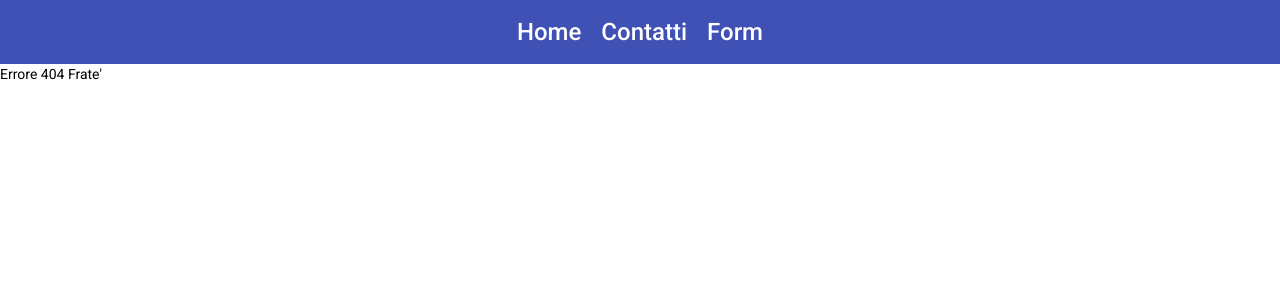
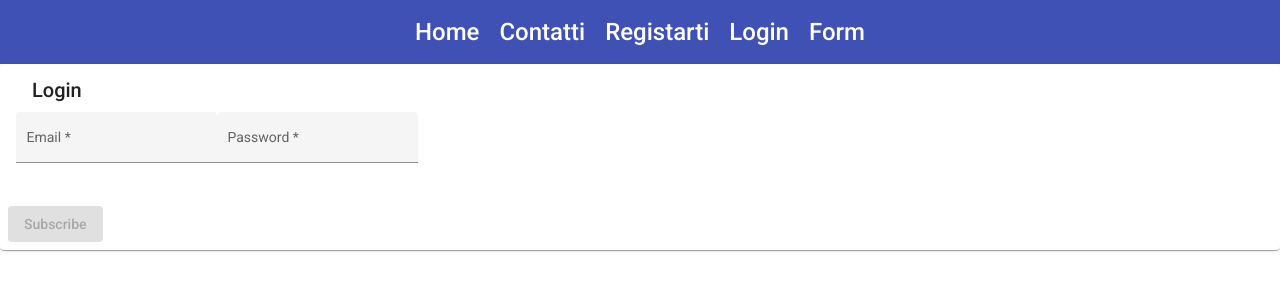
Before and after one commit to Amin23ElKassimi/angular-form, an Angular app: page /signin in a window 1280 px wide. Before the commit this address led to /404. Shown: the top 300 px of the page. Built offline with nearby package versions, Linux system fonts and the light colour scheme.

Commit message:
-✅ signin component created and configured

```diff
--- a/package.json
+++ b/package.json
@@ -20,6 +20,7 @@
     "@angular/platform-browser": "^14.2.0",
     "@angular/platform-browser-dynamic": "^14.2.0",
     "@angular/router": "^14.2.0",
+    "angular-form": "file:",
     "rxjs": "~7.5.0",
     "tslib": "^2.3.0",
     "zone.js": "~0.11.4"
--- a/src/app/app-routing.module.ts
+++ b/src/app/app-routing.module.ts
@@ -9,12 +9,14 @@ import { AuthGuard } from './auth/auth.guard';
 import { ReactiveFormComponent } from './reactive-form/reactive-form.component';
 import { UpdateformComponent } from './components/updateform/updateform.component';
 import { SignupComponent } from './components/signup/signup.component';
+import { SigninComponent } from './components/signin/signin.component';
 
 const routes: Routes = [
   { path: '', pathMatch: 'full', redirectTo: '/' },
   { path: '', component: HomeComponent },
   { path: 'about', component: AboutComponent },
   { path: 'signup', component: SignupComponent },
+  { path: 'signin', component: SigninComponent },
   {
     path: 'contatti', component: ContattiComponent, canActivate: [AuthGuard],
     canActivateChild: [AuthGuard],
--- a/src/app/app.component.html
+++ b/src/app/app.component.html
@@ -4,6 +4,8 @@
   <div class="toolbar-content">
     <a routerLink="/">Home</a>
     <a routerLink="/contatti">Contatti</a>
+    <a routerLink="/signup">Registarti</a>
+    <a routerLink="/signin">Login</a>
     <a routerLink="/form">Form</a>
   </div>
 </mat-toolbar>
--- a/src/app/app.module.ts
+++ b/src/app/app.module.ts
@@ -25,6 +25,7 @@ import { ContattiComponent } from './components/contatti/contatti.component';
 import { NotfoundComponent } from './components/notfound/notfound.component';
 import { UpdateformComponent } from './components/updateform/updateform.component';
 import { SignupComponent } from './components/signup/signup.component';
+import { SigninComponent } from './components/signin/signin.component';
 
 @NgModule({
   declarations: [
@@ -38,6 +39,7 @@ import { SignupComponent } from './components/signup/signup.component';
     NotfoundComponent,
     UpdateformComponent,
     SignupComponent,
+    SigninComponent,
   ],
   imports: [
     BrowserModule,
--- a/src/app/auth/auth.service.ts
+++ b/src/app/auth/auth.service.ts
@@ -6,9 +6,11 @@ import { Injectable } from '@angular/core';
 })
 export class AuthService {
 
+  APIKey = 'AIzaSyD8WtMJ9dwkVcG4c9052GLyo_9SIGUKr0U'
   isLoggedIn = true
   IsAdmin = true
-  url: string = "https://identitytoolkit.googleapis.com/v1/accounts:signUp?key=AIzaSyD8WtMJ9dwkVcG4c9052GLyo_9SIGUKr0U"
+  signUpUrl: string = `https://identitytoolkit.googleapis.com/v1/accounts:signUp?key==${this.APIKey}`
+  signInUrl: string = `https://identitytoolkit.googleapis.com/v1/accounts:signInWithPassword?key=${this.APIKey}`
 
   constructor(private http: HttpClient) { }
 
@@ -23,7 +25,12 @@ export class AuthService {
 
   signUP(body: {}) {
     // Header, body
-    return this.http.post(this.url, body)
+    return this.http.post(this.signUpUrl, body)
+  }
+
+  signIn(body: {}) {
+    // Header, body
+    return this.http.post(this.signInUrl, body)
   }
 
 }
--- /dev/null
+++ b/src/app/components/signin/signin.component.html
@@ -0,0 +1,28 @@
+<!-- updateform.component.html -->
+<div class="form-container">
+  <form #subform="ngForm" (ngSubmit)="onSubmit(subform)">
+    <mat-card>
+      <mat-card-header>
+        <mat-card-title>Login</mat-card-title>
+      </mat-card-header>
+      <!-- Card -->
+      <mat-card-content>
+        <!-- EMAIL -->
+        <mat-form-field appearance="fill" class="full-width">
+          <mat-label>Email</mat-label>
+          <input matInput name="email" type="email" required ngModel/>
+        </mat-form-field>
+        <!-- pASSWORD-->
+        <mat-form-field appearance="fill" class="full-width">
+          <mat-label>Password</mat-label>
+           <input matInput name="password" type="password" required ngModel/>
+        </mat-form-field>
+
+      </mat-card-content>
+
+      <mat-card-actions>
+        <button  mat-raised-button color="primary" type="submit" [disabled]="!subform.valid">Subscribe</button>
+      </mat-card-actions>
+    </mat-card>
+  </form>
+</div>
--- /dev/null
+++ b/src/app/components/signin/signin.component.ts
@@ -0,0 +1,30 @@
+import { Component, OnInit } from '@angular/core';
+import { NgForm } from '@angular/forms';
+import { AuthService } from 'src/app/auth/auth.service';
+
+@Component({
+  selector: 'app-signin',
+  templateUrl: './signin.component.html',
+  styleUrls: ['./signin.component.scss']
+})
+export class SigninComponent implements OnInit {
+
+  constructor(
+    private authservice: AuthService
+  ) { }
+
+  ngOnInit(): void {
+  }
+
+  onSubmit(form: NgForm) {
+    const email = form.value.email
+    const password = form.value.password
+    // console.log(email, password)
+    form.reset()
+    this.authservice.signIn({ email: email, password: password, returnSecureToken: true }).subscribe(
+      data => {
+        console.log(data)
+      }
+    )
+  }
+}
```
Also changed, not shown: src/app/components/signin/signin.component.scss (added), 1 other file (tests, documents, lock files or other folders).
